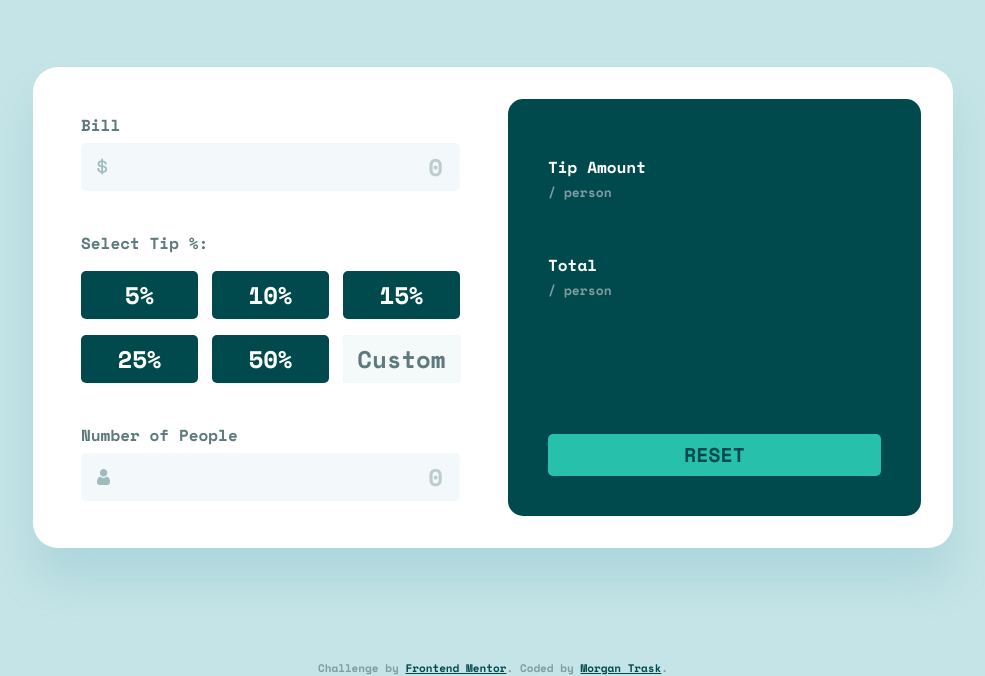
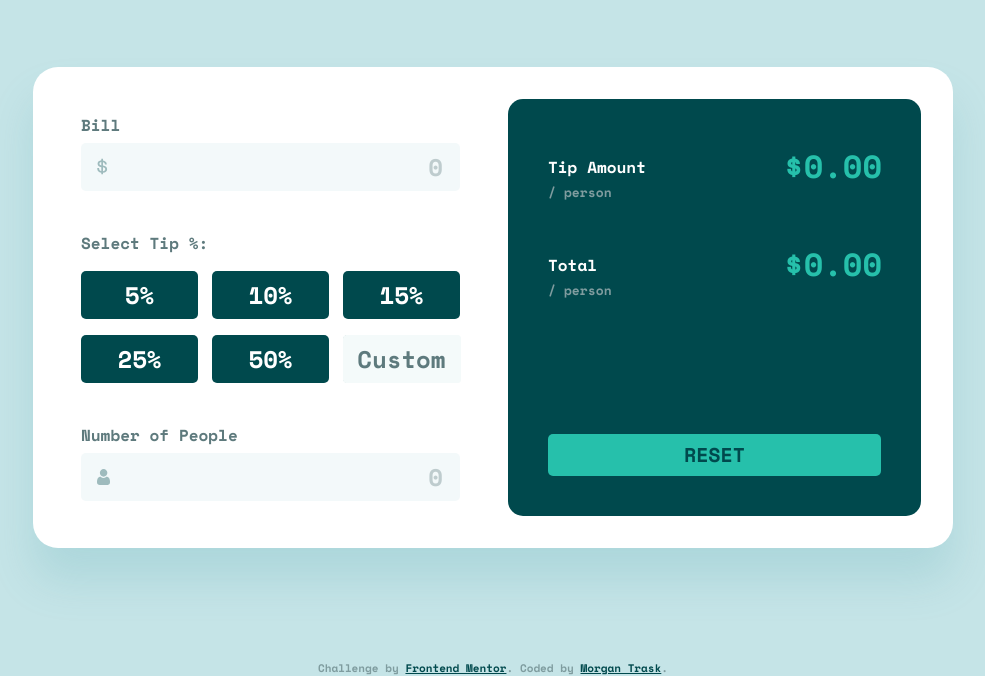
Before and after one commit to MeltedGreenVelvet/tip-calculator-app-main, a plain HTML site: page index.html in a window 1280 px wide. Shown: the part 124-800 px from the top of the page, without its empty margins (147-1132 px from the left). Drawn offline with nearby package versions, Linux system fonts and the light colour scheme.

Commit message:
Added Placeholders for Tip Amount and Total

```diff
--- a/index.html
+++ b/index.html
@@ -63,7 +63,7 @@
             <label for="tip-amount" class="tip-space">Tip Amount
               <span class="per-span">/ person</span></label>
             <div class="align-result">
-              <input type="text" id="tip-amount" name="tip-amount" class="tip-amount input-result" readonly>
+              <input type="text" id="tip-amount" name="tip-amount" class="tip-amount input-result" placeholder="$0.00"  readonly>
             </div>
           </div>
 
@@ -71,7 +71,7 @@
             <label for="total" class="total">Total
               <span class="per-span">/ person</span></label>
             <div class="align-result">
-              <input type="text" id="total" name="total" class="total-amount-per-person input-result" readonly>
+              <input type="text" id="total" name="total" class="total-amount-per-person input-result" placeholder="$0.00"  readonly>
             </div>
           </div>
 
--- a/styles/base/_typography.scss
+++ b/styles/base/_typography.scss
@@ -9,6 +9,10 @@
 .tip-space,
 .total {
     white-space: pre-line;
+}
+
+.input-result {
+    font-size: $total-desktop-font-size;
 }
 
 .per-span {
@@ -30,7 +34,8 @@
     margin-bottom: rem-calc(32px);
 }
 
-.input-result {
+.input-result,
+.input-result::placeholder {
     background-color: rgba(0, 0, 0, 0);
     border: none;
     outline: none;
--- a/styles/layout/_forms.scss
+++ b/styles/layout/_forms.scss
@@ -186,7 +186,7 @@ DESKTOP MEDIA QUERIES
     .splitter-img {
         margin-bottom: 4rem;
         position: relative;
-        top: 2px;
+        top: 1px;
     }
 
     .container {
@@ -271,10 +271,6 @@ DESKTOP MEDIA QUERIES
                         margin-bottom: rem-calc(133px);
                     }
 
-                    .input-result {
-                        font-size: $total-desktop-font-size;
-                    }
-
                     .align-result {
                         bottom: rem-calc(62px);
                         left: rem-calc(55px);
```
Also changed, not shown: styles/main.css, 1 other file.
